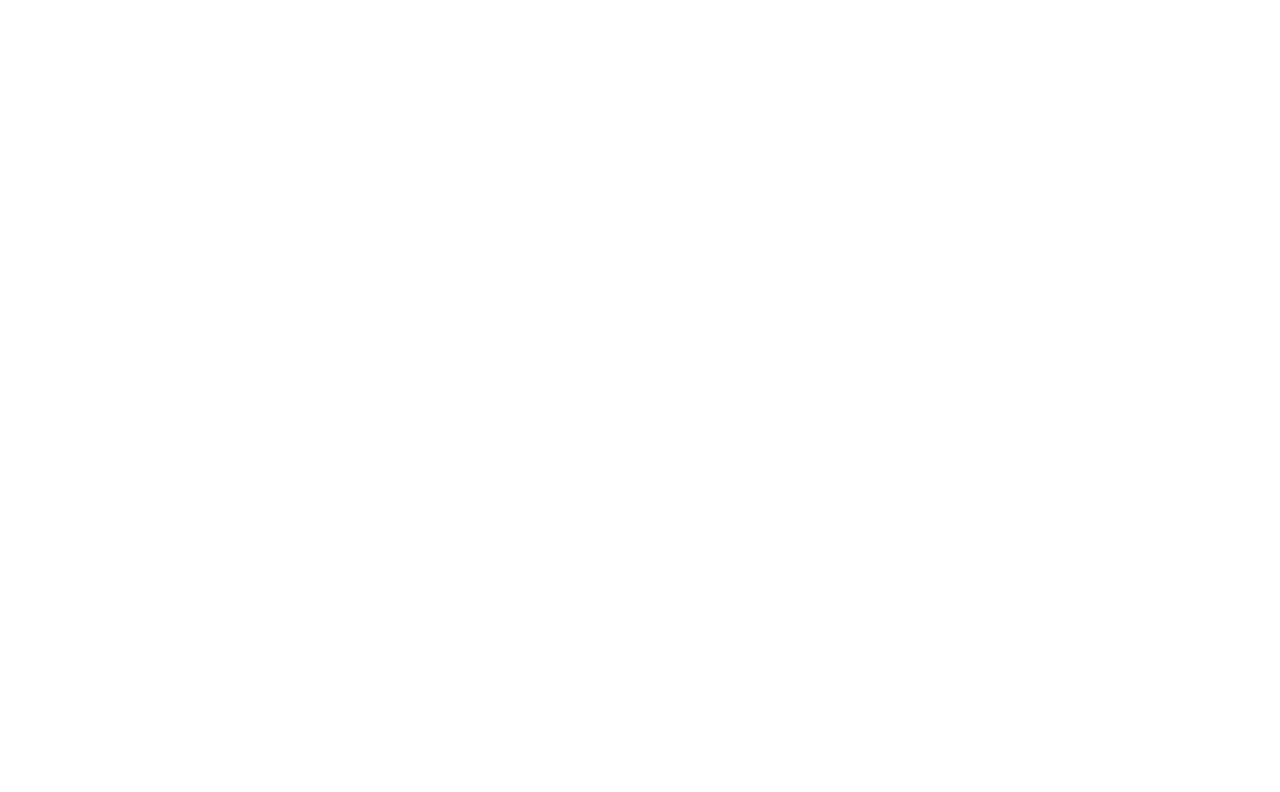
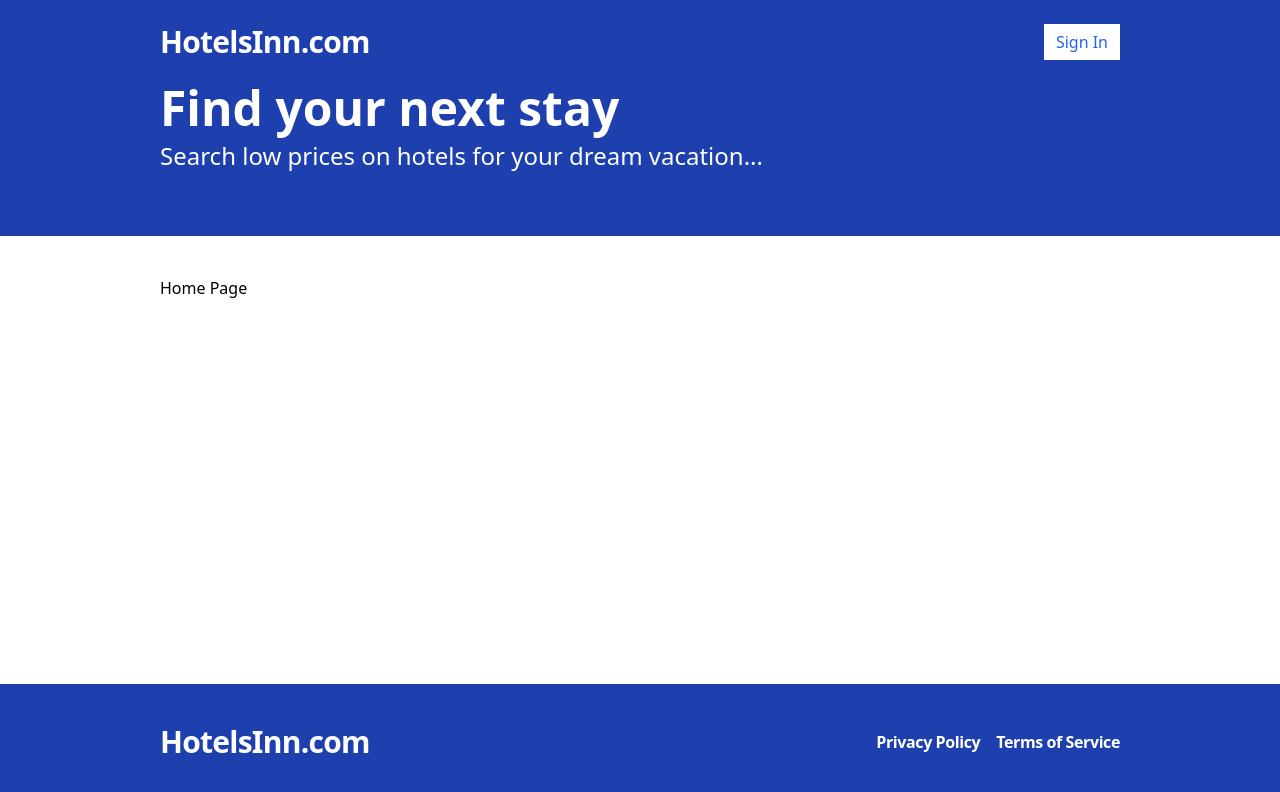
Before and after one commit to tanveerdar933/hotel-booking-app, a React (Vite) app in the folder frontend/: page / in a window 1280 px wide. Shown: the top 792 px of the page. Built offline with nearby package versions, Linux system fonts and the light colour scheme.

Commit message:
created basic web layout

```diff
--- a/frontend/src/App.tsx
+++ b/frontend/src/App.tsx
@@ -1,9 +1,34 @@
+import Layout from "./layouts/Layout";
+import {
+  BrowserRouter,
+  Routes,
+  Route,
+  Navigate
+} from "react-router-dom";
 
 function App() {
-
   return (
-    <div>
-    </div>
+    <BrowserRouter>
+      <Routes>
+        <Route
+          path="/"
+          element={
+            <Layout>
+              <p>Home Page</p>
+            </Layout>
+          }
+        />
+        <Route
+          path="/search"
+          element={
+            <Layout>
+              <p>Search Page</p>
+            </Layout>
+          }
+        />
+        <Route path="/*" element={<Navigate to="/" />} />
+      </Routes>
+    </BrowserRouter>
   )
 }
 
--- /dev/null
+++ b/frontend/src/components/Footer.tsx
@@ -0,0 +1,17 @@
+const Footer = () => {
+  return (
+    <div className="bg-blue-800 py-10">
+      <div className="container mx-auto flex justify-between items-center">
+        <span className="text-3xl text-white font-bold tracking-tight">
+          HotelsInn.com
+        </span>
+        <span className="text-white font-bold tracking-tight flex gap-4">
+          <p className="cursor-pointer">Privacy Policy</p>
+          <p className="cursor-pointer">Terms of Service</p>
+        </span>
+      </div>
+    </div>
+  )
+}
+
+export default Footer
--- /dev/null
+++ b/frontend/src/components/Header.tsx
@@ -0,0 +1,20 @@
+import { Link } from 'react-router-dom'
+
+const Header = () => {
+  return (
+    <div className='bg-blue-800 py-6'>
+      <div className='container mx-auto flex justify-between'>
+        <span className='text-3xl text-white font-bold tracking-tight'>
+          <Link to="/">HotelsInn.com</Link>
+        </span>
+        <span className='flex space-x-2'>
+          <Link to="/sign-up" className="flex items-center bg-white text-blue-600 px-3 hover:bg-grey-100">
+            Sign In
+          </Link>
+        </span>
+      </div>
+    </div>
+  )
+}
+
+export default Header
--- /dev/null
+++ b/frontend/src/components/Hero.tsx
@@ -0,0 +1,16 @@
+const Hero = () => {
+  return (
+    <div className='bg-blue-800 pb-16'>
+      <div className='container mx-auto flex flex-col gap-2'>
+        <h1 className='text-5xl text-white font-bold'>
+          Find your next stay
+        </h1>
+        <p className='text-2xl text-white'>
+          Search low prices on hotels for your dream vacation...
+        </p>
+      </div>
+    </div>
+  )
+}
+
+export default Hero
--- a/frontend/src/layouts/Layout.tsx
+++ b/frontend/src/layouts/Layout.tsx
@@ -0,0 +1,23 @@
+import React, { ReactNode } from 'react'
+import Footer from '../components/Footer'
+import Header from '../components/Header'
+import Hero from '../components/Hero'
+
+interface Props {
+  children: ReactNode
+}
+
+const Layout = ({ children }: Props) => {
+  return (
+    <div className='flex flex-col min-h-screen'>
+      <Header />
+      <Hero />
+      <div className='container mx-auto py-10 flex-1'>
+        {children}
+      </div>
+      <Footer />
+    </div>
+  )
+}
+
+export default Layout
```
Also changed, not shown: frontend/package.json (+6 -4 lines), 1 other file (tests, documents, lock files or other folders).
